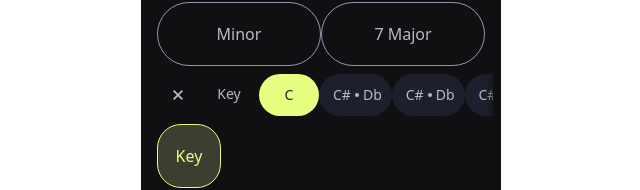
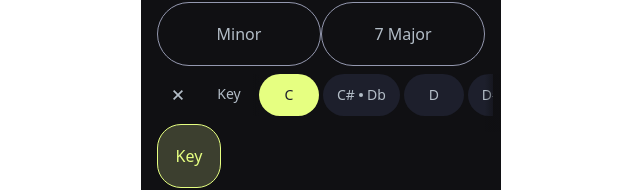
Before and after one commit to victorac/acordes-angular, an Angular app: page / in a window 1280 px wide. Shown: the part 524-714 px from the top of the page, without its empty margins (319-959 px from the left). Built offline with nearby package versions, Linux system fonts and the light colour scheme.

Commit message:
add key chip

```diff
--- a/src/app/app.component.html
+++ b/src/app/app.component.html
@@ -66,51 +66,17 @@
       <div class="flex overflow-hidden w-full -translate-x-[8px]">
         <ul
           #scrollable
-          class="flex shrink-0 grow-0 w-full overflow-x-scroll no-scrollbar"
+          class="flex shrink-0 grow-0 w-full overflow-x-scroll no-scrollbar gap-1"
         >
+          @for(note of notes; track $index){
           <li>
-            <button
-              class="px-2 py-[14px] rounded-3xl h-[42px] min-w-[60px] bg-[#E6FF81] text-[#1D1F2C]"
-            >
-              C
-            </button>
+            <app-chip
+              [note]="note"
+              [isSelected]="selectedKey == note"
+              (selectChip)="selectKey($event)"
+            />
           </li>
-          <li>
-            <button
-              class="px-[14px] py-[14px] rounded-3xl h-[42px] bg-[#1D1F2C] text-[#B3BDC7] flex gap-1 items-center"
-            >
-              <span>C#</span>
-              <img src="dot.svg" alt="dot" />
-              <span>Db</span>
-            </button>
-          </li>
-          <li>
-            <button
-              class="px-[14px] py-[14px] rounded-3xl h-[42px] bg-[#1D1F2C] text-[#B3BDC7] flex gap-1 items-center"
-            >
-              <span>C#</span>
-              <img src="dot.svg" alt="dot" />
-              <span>Db</span>
-            </button>
-          </li>
-          <li>
-            <button
-              class="px-[14px] py-[14px] rounded-3xl h-[42px] bg-[#1D1F2C] text-[#B3BDC7] flex gap-1 items-center"
-            >
-              <span>C#</span>
-              <img src="dot.svg" alt="dot" />
-              <span>Db</span>
-            </button>
-          </li>
-          <li>
-            <button
-              class="px-[14px] py-[14px] rounded-3xl h-[42px] bg-[#1D1F2C] text-[#B3BDC7] flex gap-1 items-center"
-            >
-              <span>C#</span>
-              <img src="dot.svg" alt="dot" />
-              <span>Db</span>
-            </button>
-          </li>
+          }
         </ul>
       </div>
       <div
--- a/src/app/app.component.ts
+++ b/src/app/app.component.ts
@@ -1,16 +1,32 @@
 import { AfterViewInit, Component, ElementRef, ViewChild } from '@angular/core';
 import { RouterOutlet } from '@angular/router';
 import { StringComponent } from './string/string.component';
+import { ChipComponent } from './chip/chip.component';
 
 @Component({
   selector: 'app-root',
   standalone: true,
-  imports: [RouterOutlet, StringComponent],
+  imports: [RouterOutlet, StringComponent, ChipComponent],
   templateUrl: './app.component.html',
   styleUrl: './app.component.scss',
 })
 export class AppComponent implements AfterViewInit {
   title = 'acordes';
+  selectedKey = 'C';
+  notes = [
+    'C',
+    'C#-Db',
+    'D',
+    'D#-Eb',
+    'E',
+    'F',
+    'F#-Gb',
+    'G',
+    'G#-Ab',
+    'A',
+    'A#-Bb',
+    'B',
+  ];
   @ViewChild('scrollable') scrollable: ElementRef | undefined;
   ngAfterViewInit() {
     const scrollable = this.scrollable?.nativeElement;
@@ -46,4 +62,7 @@ export class AppComponent implements AfterViewInit {
       }
     );
   }
+  selectKey(key: string) {
+    this.selectedKey = key;
+  }
 }
--- /dev/null
+++ b/src/app/chip/chip.component.html
@@ -0,0 +1,22 @@
+<button
+  class="px-[14px] py-[14px] rounded-3xl h-[42px] min-w-[60px] flex gap-1 items-center justify-center"
+  [ngClass]="
+    isSelected ? 'bg-[#E6FF81] text-[#1D1F2C]' : 'bg-[#1D1F2C] text-[#B3BDC7]'
+  "
+  (click)="handleClick(note)"
+>
+  <span>{{ note.split("-")[0] }}</span>
+  @if(note.split("-")[1]!==undefined){
+  <svg
+    width="4"
+    height="4"
+    viewBox="0 0 4 4"
+    fill="none"
+    xmlns="http://www.w3.org/2000/svg"
+  >
+    <circle cx="2" cy="2" r="2" [style]="{fill: isSelected ? '#1D1F2C': '#B3BDC7'}" />
+  </svg>
+
+  <span>{{ note.split("-")[1] }}</span>
+  }
+</button>
--- /dev/null
+++ b/src/app/chip/chip.component.ts
@@ -0,0 +1,20 @@
+import { Component, EventEmitter, Input, Output } from '@angular/core';
+import { CommonModule } from '@angular/common';
+
+@Component({
+  selector: 'app-chip',
+  standalone: true,
+  imports: [CommonModule],
+  templateUrl: './chip.component.html',
+  styleUrl: './chip.component.scss',
+})
+export class ChipComponent {
+  @Input() note!: string;
+  @Input() isSelected: boolean = false;
+  @Input() onClick!: () => void;
+  @Output() selectChip = new EventEmitter<string>();
+
+  handleClick(chip: string) {
+    this.selectChip.emit(chip);
+  }
+}
```
Also changed, not shown: src/app/chip/chip.component.scss (added), 1 other file (tests, documents, lock files or other folders).
